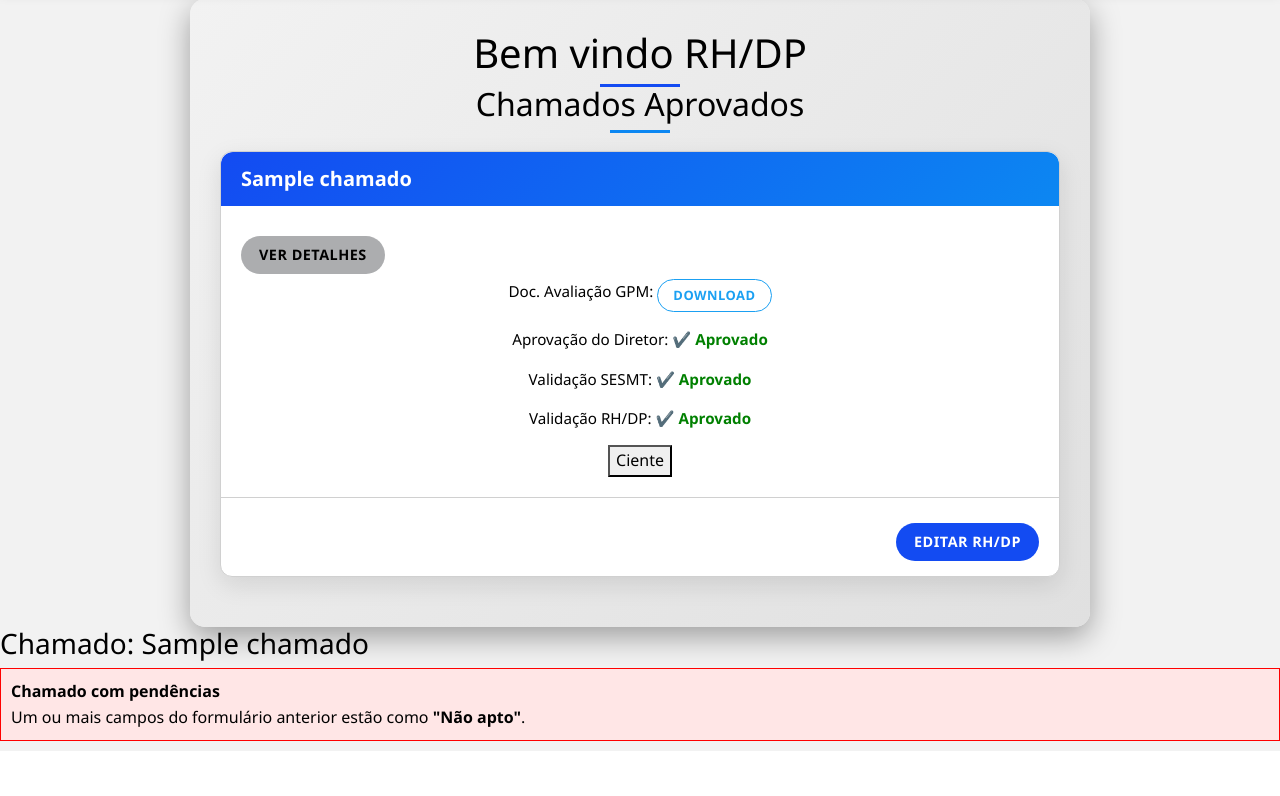
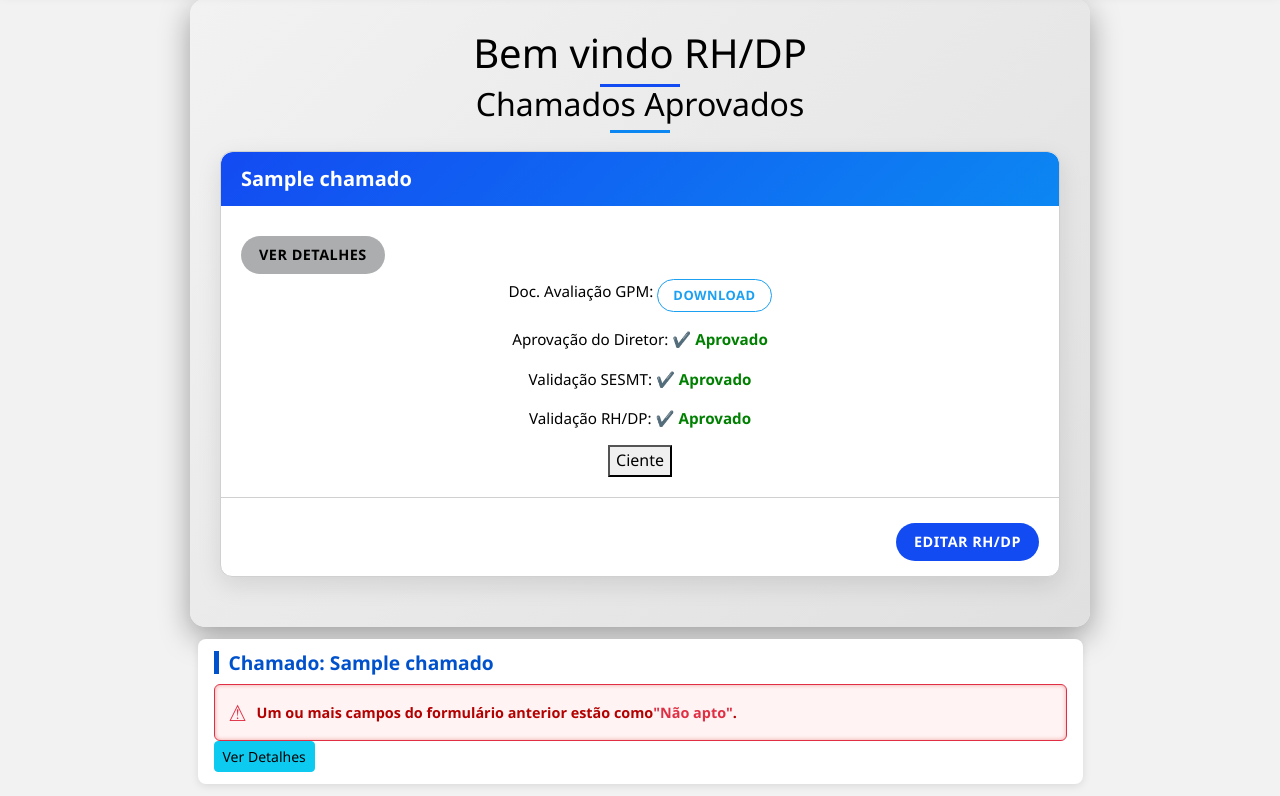
Before and after one commit to danielvitorc/project-formulario, a Django app: template formulario/templates/formulario/rh_dp.html in a window 1280 px wide. Shown: the part 81-877 px from the top of the page. Before the commit the page ends 832 px from the top, so only its background shows below. Run offline with Django 5.2, Linux system fonts and the light colour scheme; the template is opened without the code that fills it: values that come from a table or form of the project are taken from there, others are empty; tables that the repository leaves empty hold one stand-in row (values such as "Sample post").

Commit message:
commit style.

```diff
--- a/formulario/static/css/gestor_style.css
+++ b/formulario/static/css/gestor_style.css
@@ -16,6 +16,7 @@
   --navbar-hover-bg: var(--accent-color);      /* Fundo do hover dos links da navbar */
   --navbar-brand-color: var(--text-on-primary);/* Cor do brand/logo na navbar */
 }
+
 
 body {
   font-family: 'Segoe UI', Tahoma, Geneva, Verdana, sans-serif; /* Fonte mais moderna */
@@ -633,7 +634,6 @@ body .btn-primary#openModalBtn:hover {
   flex-grow: 1; /* Faz o corpo do card ocupar o espaço disponível */
   display: flex;
   flex-direction: column;
-  justify-content: space-between; /* Espaça os elementos internos */
   align-items: center; /* Centraliza os itens horizontalmente */
   text-align: center; /* Centraliza o texto */
 }
--- a/formulario/templates/formulario/rh_dp.html
+++ b/formulario/templates/formulario/rh_dp.html
@@ -103,14 +103,72 @@
 
         </div>
     </div>
-        {% for chamado in chamados_pendentes  %}
-            <div>
-                <h3> Chamado: {{chamado.nome_colaborador}} </h3>
-                    <div style="border:1px solid red; padding:10px; background-color:#ffe6e6; margin-bottom:10px;">
-                        <strong>Chamado com pendências </strong><br>
-                        Um ou mais campos do formulário anterior estão como <strong>"Não apto"</strong>.
-                    </div>
-            </div>
-        {% endfor %}
+<style>
+
+  .sistema-card {
+    background: #fff;
+    border-radius: 8px;
+    box-shadow: 0 2px 8px rgba(0,0,0,0.1);
+    padding: 12px 16px;
+    margin: 12px auto;
+    max-width: 885px;
+    font-family: "Segoe UI", Tahoma, Geneva, Verdana, sans-serif;
+    color: #333;
+    transition: box-shadow 0.3s ease;
+  }
+
+  .sistema-card:hover {
+    box-shadow: 0 4px 14px rgba(0,0,0,0.12);
+  }
+
+  .sistema-title {
+    font-size: 1.2rem;
+    font-weight: 700;
+    margin-bottom: 10px;
+    border-left: 5px solid #0052cc;
+    padding-left: 10px;
+    color: #0052cc;
+  }
+
+  .sistema-alert {
+    display: flex;
+    align-items: center;
+    background-color: #fff3f3;
+    border: 1.2px solid #e02f44;
+    padding: 10px 14px;
+    border-radius: 6px;
+    font-size: 0.9rem;
+    color: #b30000;
+    font-weight: 600;
+    box-shadow: inset 0 0 4px #f0a1a1;
+  }
+
+  .sistema-alert strong {
+    color: #e02f44;
+  }
+
+  .sistema-alert-icon {
+    margin-right: 10px;
+    font-size: 1.4rem;
+    color: #e02f44;
+  }
+</style>
+
+<div class="sistema-container">
+  {% for chamado in chamados_pendentes %}
+    <div class="sistema-card">
+      <h3 class="sistema-title">Chamado: {{ chamado.nome_colaborador }}</h3>
+      <div class="sistema-alert">
+        <span class="sistema-alert-icon">&#9888;</span>
+        Um ou mais campos do formulário anterior estão como <strong>"Não apto"</strong>.
+      </div>
+      <button type="button" class="btn btn-info btn-sm card-btn" data-bs-toggle="modal" data-bs-target="#modal{{ chamado.id }}">
+        Ver Detalhes
+      </button>
+
+      {% include 'formulario/include/modal_detalhes.html' %}
+    </div>
+  {% endfor %}
+</div>
 </body>
 </html>
```
Also changed, not shown: formulario/static/css/diretor_style.css (+25 -0 lines), formulario/templates/formulario/diretor.html (+13 -7 lines), formulario/templates/formulario/gestor.html (+37 -39 lines).
